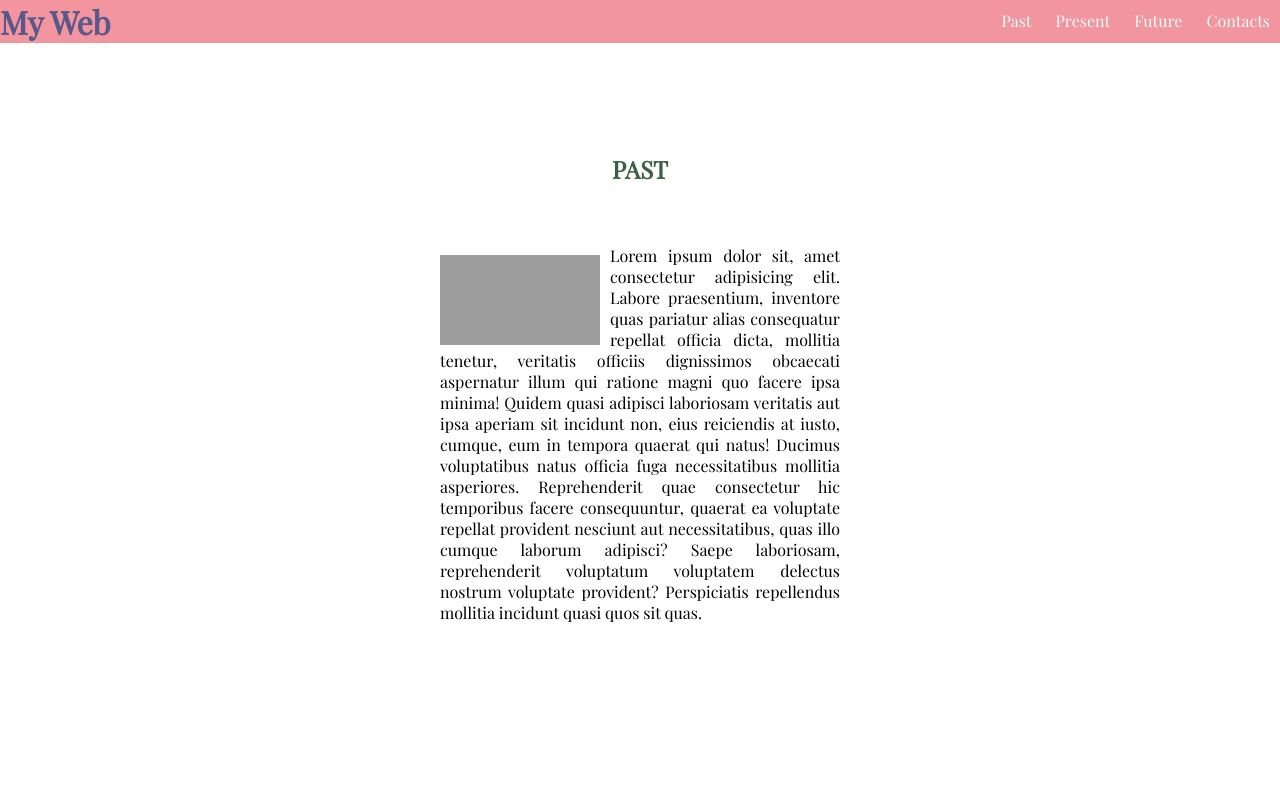
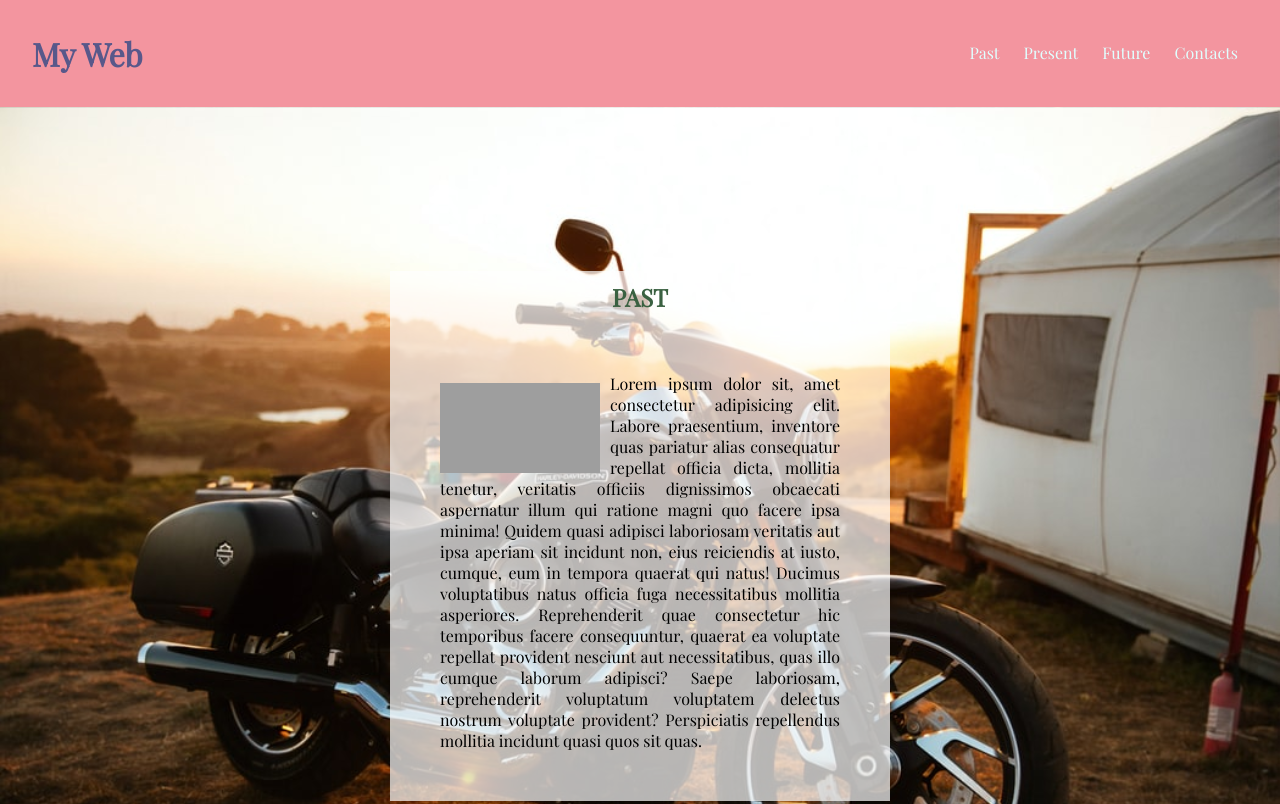
Before and after one commit to phamhavy171/react20k_group_sandbox, a plain HTML site: page parallax/index.html in a window 1280 px wide. Shown: the top 804 px of the page. Drawn offline with nearby package versions, Linux system fonts and the light colour scheme; grey boxes are pictures that could not be loaded.

Commit message:
modify navigation bar and add background images

```diff
--- a/parallax/index.html
+++ b/parallax/index.html
@@ -13,7 +13,7 @@
   </head>
   <body>
     <header>
-      <h1 id="logo"><a href="#past"></a>My Web</h1>
+      <a href="/parallax/index.html"><h1 id="logo">My Web</h1></a>
       <nav>
         <ul>
           <li><a href="#past">Past</a></li>
--- a/parallax/style.css
+++ b/parallax/style.css
@@ -17,6 +17,9 @@ header * {
 
 header {
   background-color: rgb(243, 149, 159);
+  padding: 2rem;
+  position: sticky;
+  top: 0;
 }
 
 #logo {
@@ -53,6 +56,10 @@ nav ul li a:hover {
   margin: 0 auto;
   padding: 50px;
   text-align: justify;
+  height: 800px;
+}
+.container:first-child {
+  margin-top: 4rem;
 }
 img {
   float: left;
@@ -64,15 +71,16 @@ main h2 {
   text-align: center;
   padding: 10px;
 }
+#present {
+  background-color: lightblue;
+}
 
 #past {
-  background-image: url("/resources/images/div1.jpg");
-  background-size: cover;
+  background: url(/parallax/images/div1.jpg) no-repeat fixed center center/cover;
 }
 
 #future {
-  background-image: url("/resources/images/div3.jpg");
-  background-size: cover;
+  background: url(/parallax/images/div3.jpg) no-repeat fixed center center/cover;
 }
 
 section {
```
